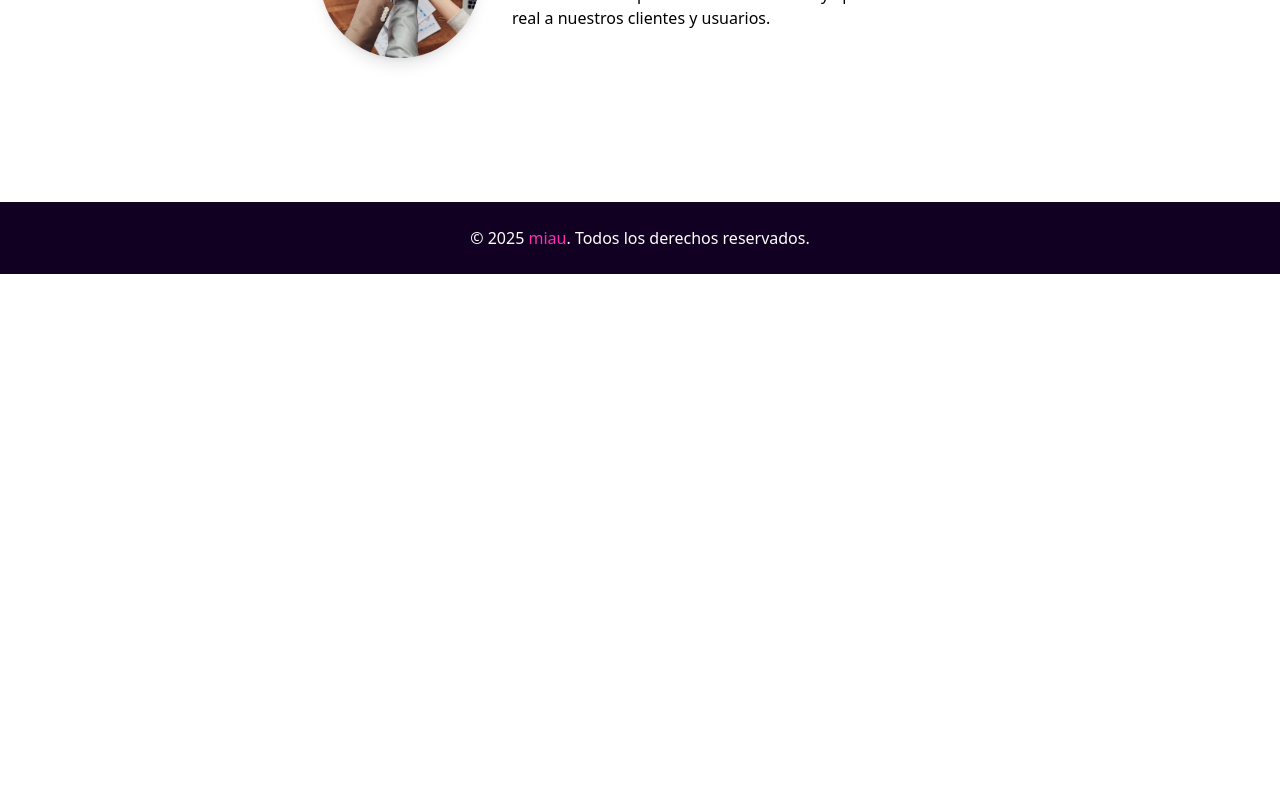
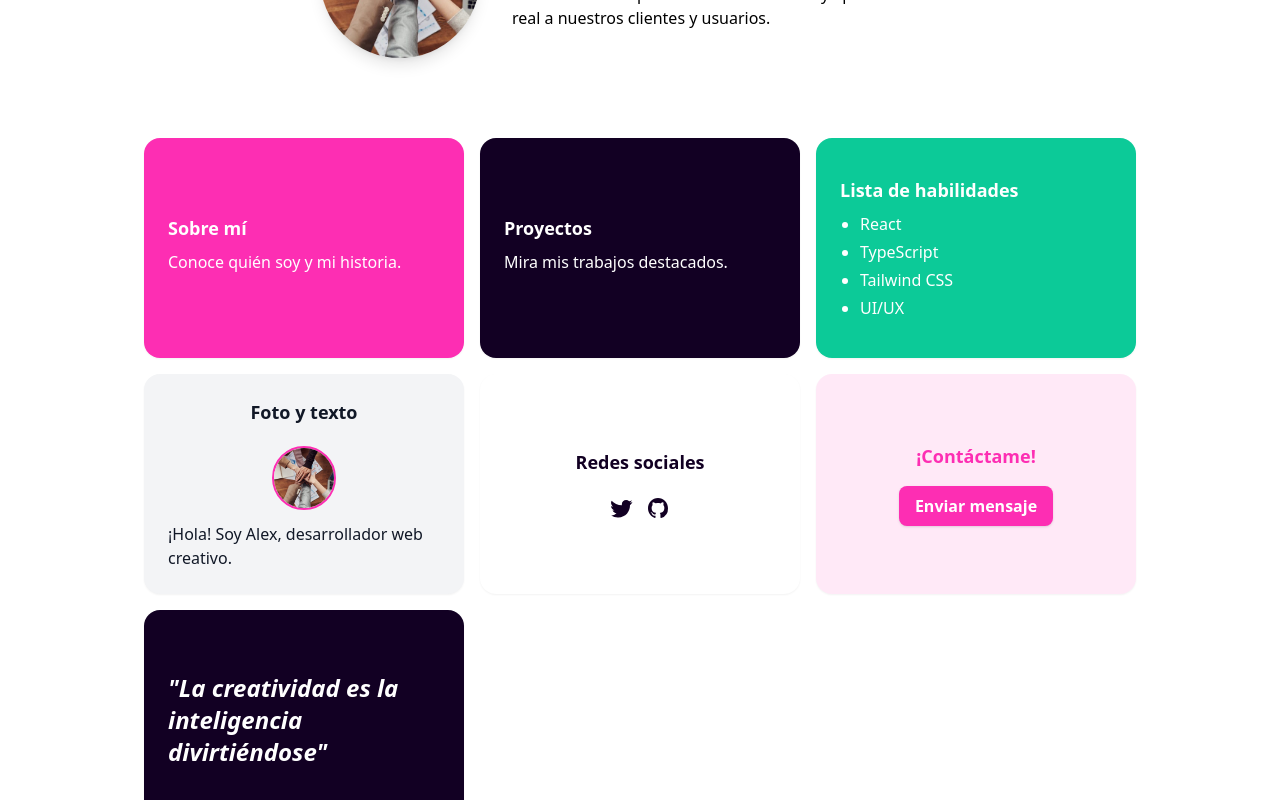
Before and after one commit to simonavegatel/mi-pagina-web, a React (Vite) app: page / in a window 1280 px wide. Shown: the part 1440-2240 px from the top of the page. Before the commit the page ends 1714 px from the top, so only its background shows below. Built offline with nearby package versions, Linux system fonts and the light colour scheme; a web font is replaced by a local one.

Commit message:
bento grid

```diff
--- /dev/null
+++ b/src/components/ui/BentoGrid.tsx
@@ -0,0 +1,92 @@
+import React from "react";
+
+const bentoItems = [
+  {
+    title: "Sobre mí",
+    description: "Conoce quién soy y mi historia.",
+    className: "bg-accent text-white",
+    content: null,
+  },
+  {
+    title: "Proyectos",
+    description: "Mira mis trabajos destacados.",
+    className: "bg-primary text-white",
+    content: null,
+  },
+  {
+    title: "Lista de habilidades",
+    description: null,
+    className: "bg-secondary text-white",
+    content: (
+      <ul className="list-disc pl-5 space-y-1">
+        <li>React</li>
+        <li>TypeScript</li>
+        <li>Tailwind CSS</li>
+        <li>UI/UX</li>
+      </ul>
+    ),
+  },
+  {
+    title: "Foto y texto",
+    description: null,
+    className: "bg-muted text-foreground flex-row items-center gap-3",
+    content: (
+      <>
+        <img
+          src="/about.jpg"
+          alt="Foto"
+          className="w-16 h-16 rounded-full object-cover border-2 border-accent"
+        />
+        <span>¡Hola! Soy Alex, desarrollador web creativo.</span>
+      </>
+    ),
+  },
+  {
+    title: "Redes sociales",
+    description: null,
+    className: "bg-white text-primary flex-row items-center gap-3",
+    content: (
+      <div className="flex gap-3">
+        <a href="#" title="Twitter" className="hover:text-accent">
+          <svg className="w-6 h-6" fill="currentColor" viewBox="0 0 24 24"><path d="M22.46 6c-.77.35-1.6.59-2.47.7a4.3 4.3 0 0 0 1.88-2.37 8.59 8.59 0 0 1-2.72 1.04A4.28 4.28 0 0 0 16.11 4c-2.37 0-4.29 1.92-4.29 4.29 0 .34.04.67.1.99C7.69 9.13 4.07 7.38 1.64 4.7c-.37.64-.58 1.38-.58 2.17 0 1.5.76 2.82 1.92 3.6-.7-.02-1.36-.21-1.94-.53v.05c0 2.1 1.5 3.85 3.5 4.25-.36.1-.74.16-1.13.16-.28 0-.54-.03-.8-.08.54 1.7 2.1 2.94 3.95 2.97A8.6 8.6 0 0 1 2 19.54c-.29 0-.57-.02-.85-.05A12.13 12.13 0 0 0 8.29 21.5c7.55 0 11.68-6.26 11.68-11.68 0-.18-.01-.36-.02-.54A8.18 8.18 0 0 0 22.46 6z"/></svg>
+        </a>
+        <a href="#" title="GitHub" className="hover:text-accent">
+          <svg className="w-6 h-6" fill="currentColor" viewBox="0 0 24 24"><path d="M12 2C6.48 2 2 6.58 2 12.26c0 4.48 2.87 8.28 6.84 9.63.5.09.68-.22.68-.48 0-.24-.01-.87-.01-1.7-2.78.62-3.37-1.36-3.37-1.36-.45-1.18-1.1-1.5-1.1-1.5-.9-.63.07-.62.07-.62 1 .07 1.53 1.05 1.53 1.05.89 1.56 2.34 1.11 2.91.85.09-.66.35-1.11.63-1.37-2.22-.26-4.56-1.14-4.56-5.07 0-1.12.39-2.03 1.03-2.75-.1-.26-.45-1.3.1-2.7 0 0 .84-.28 2.75 1.05A9.36 9.36 0 0 1 12 7.07c.85.004 1.7.12 2.5.35 1.9-1.33 2.74-1.05 2.74-1.05.55 1.4.2 2.44.1 2.7.64.72 1.03 1.63 1.03 2.75 0 3.94-2.34 4.8-4.57 5.06.36.32.68.94.68 1.9 0 1.37-.01 2.47-.01 2.8 0 .27.18.58.69.48A10.01 10.01 0 0 0 22 12.26C22 6.58 17.52 2 12 2z"/></svg>
+        </a>
+      </div>
+    ),
+  },
+  {
+    title: "¡Contáctame!",
+    description: null,
+    className: "bg-accent/10 text-accent flex-col justify-center items-center",
+    content: (
+      <button className="mt-2 px-4 py-2 rounded-lg bg-accent text-white font-bold shadow hover:bg-primary transition-colors">Enviar mensaje</button>
+    ),
+  },
+  {
+    title: null,
+    description: null,
+    className: "bg-primary text-white flex items-center justify-center text-2xl font-bold italic",
+    content: (
+      <span>"La creatividad es la inteligencia divirtiéndose"</span>
+    ),
+  },
+];
+
+export default function BentoGrid() {
+  return (
+    <div className="max-w-5xl mx-auto grid grid-cols-3 grid-rows-3 gap-4 p-4">
+      {bentoItems.map((item, idx) => (
+        <div
+          key={idx}
+          className={`rounded-2xl p-6 shadow-sm flex flex-col justify-center items-start transition-transform duration-200 ${idx % 2 === 0 ? 'hover:-rotate-2' : 'hover:rotate-2'} hover:shadow-md ${item.className}`}
+        >
+          {item.title && <h3 className="text-lg font-bold mb-2">{item.title}</h3>}
+          {item.description && <p className="mb-2">{item.description}</p>}
+          {item.content}
+        </div>
+      ))}
+    </div>
+  );
+}
--- a/src/pages/Home.tsx
+++ b/src/pages/Home.tsx
@@ -1,6 +1,7 @@
 import Hero from "../components/Hero";
 import Features from "../components/Features";
 import AboutSection from "../components/AboutSection";
+import BentoGrid from "../components/ui/BentoGrid";
 
 export default function Home() {
   return (
@@ -8,7 +9,7 @@ export default function Home() {
       <Hero />
       <Features />
       <AboutSection />
-
+      <BentoGrid />
     </>
   );
 }
```
